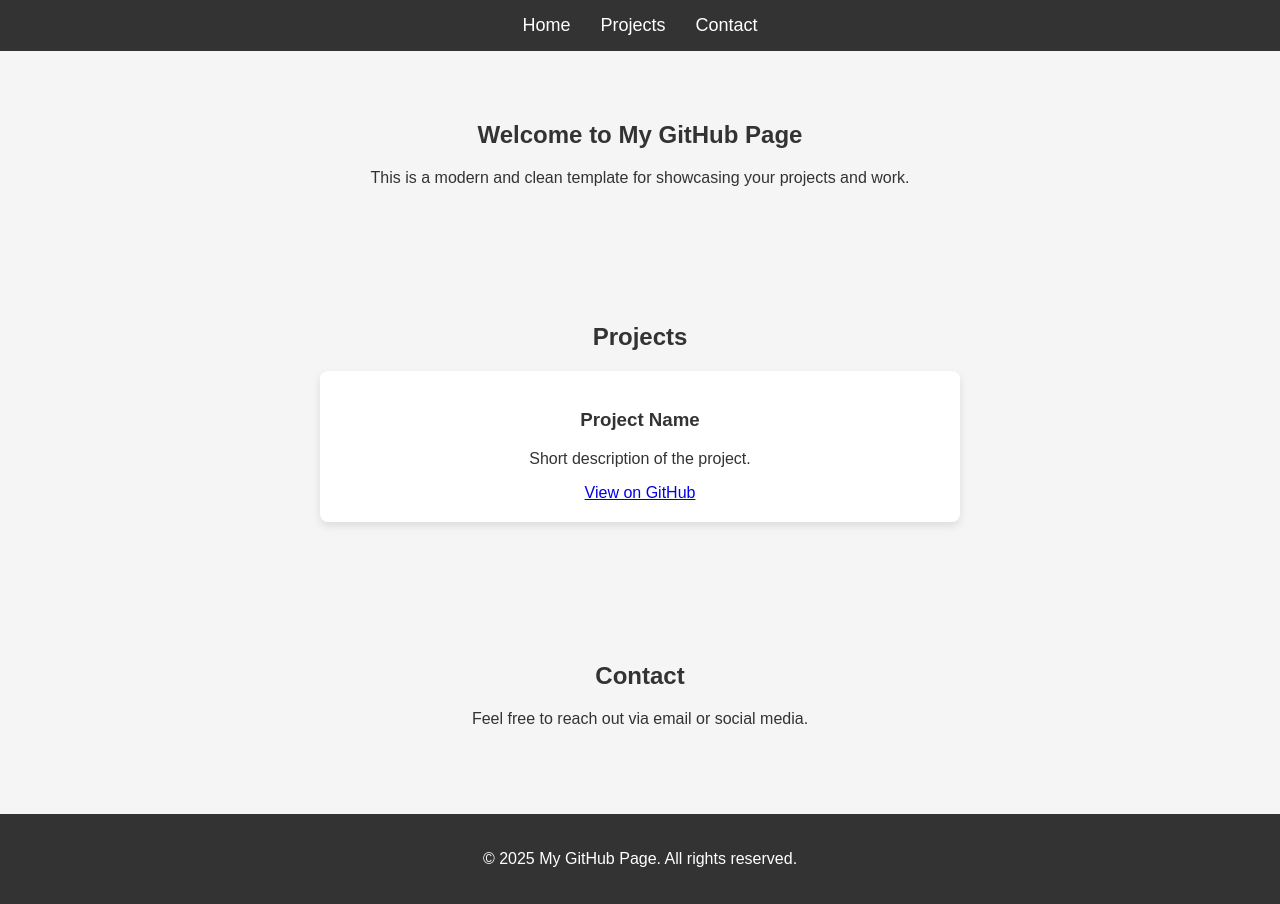
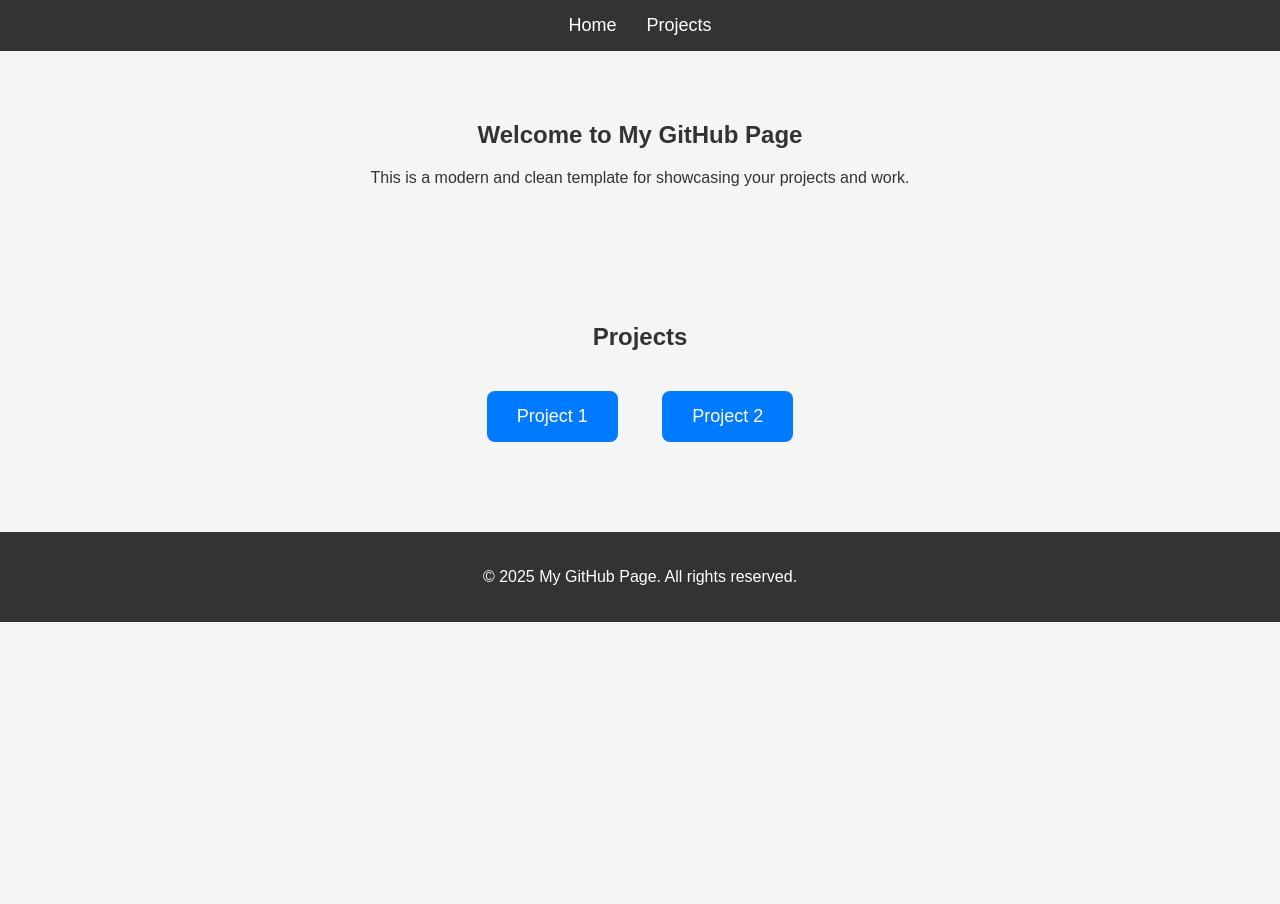
Before and after one commit to jasmineliu0114/CS1300-projects, a plain HTML site: page index.html in a window 1280 px wide. After the commit the page ends 800 px from the top, so only its background shows below. Drawn offline with Linux system fonts and the light colour scheme.

Commit message:
project buttons

```diff
--- a/index.html
+++ b/index.html
@@ -12,7 +12,6 @@
             <ul>
                 <li><a href="#home">Home</a></li>
                 <li><a href="#projects">Projects</a></li>
-                <li><a href="#contact">Contact</a></li>
             </ul>
         </nav>
     </header>
@@ -24,16 +23,8 @@
 
     <section id="projects">
         <h2>Projects</h2>
-        <div class="project">
-            <h3>Project Name</h3>
-            <p>Short description of the project.</p>
-            <a href="#">View on GitHub</a>
-        </div>
-    </section>
-
-    <section id="contact">
-        <h2>Contact</h2>
-        <p>Feel free to reach out via email or social media.</p>
+        <a href="project1.html" class="project-button">Project 1</a>
+        <a href="project2.html" class="project-button">Project 2</a>
     </section>
 
     <footer>
--- a/styles.css
+++ b/styles.css
@@ -9,7 +9,7 @@ body {
 header {
     background-color: #333;
     padding: 15px 0;
-    text-align: center;
+    text-align: left;
 }
 
 nav ul {
@@ -45,6 +45,22 @@ section {
     box-shadow: 0 4px 8px rgba(0, 0, 0, 0.1);
 }
 
+.project-button {
+    display: inline-block;
+    background-color: #007bff;
+    color: white;
+    padding: 15px 30px;
+    margin: 20px;
+    text-decoration: none;
+    font-size: 18px;
+    border-radius: 8px;
+    transition: background-color 0.3s;
+}
+
+.project-button:hover {
+    background-color: #0056b3;
+}
+
 footer {
     text-align: center;
     padding: 20px;
```
